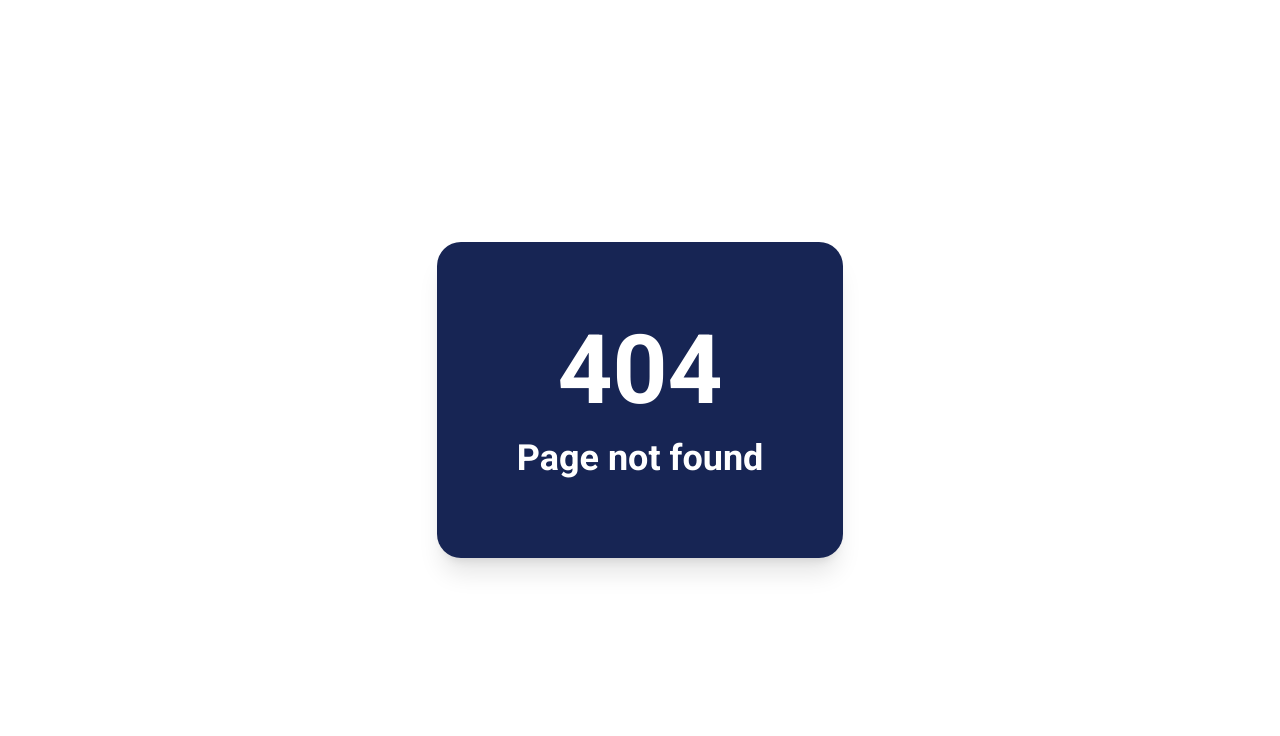
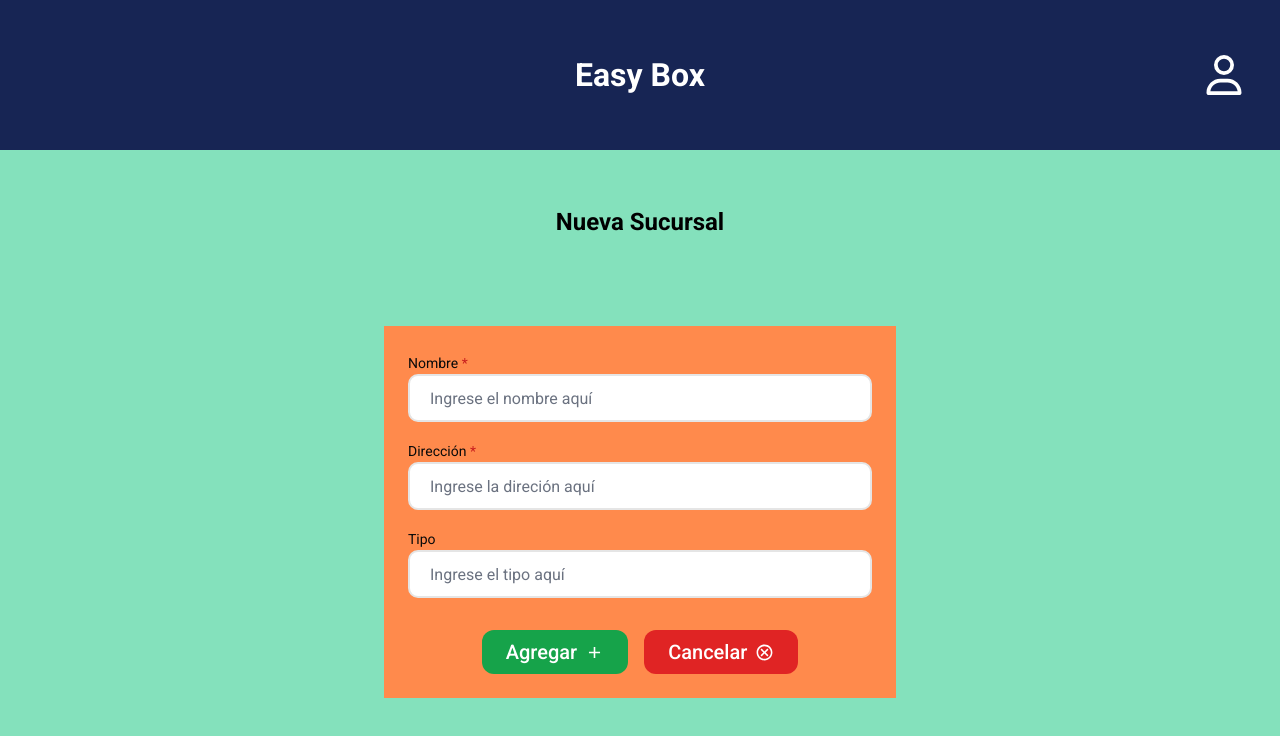
Before and after one commit to sofdev6-02-2024/LosAderezos, a React (Vite) app in the folder apps/frontend/: page /add-branch in a window 1280 px wide. Before the commit this address had no page. Shown: the top 736 px of the page. Built offline with nearby package versions, Linux system fonts and the light colour scheme.

Commit message:
feat: add page to add subsidiary and its service

```diff
--- a/apps/frontend/src/App.jsx
+++ b/apps/frontend/src/App.jsx
@@ -12,6 +12,7 @@
 import AddProductPage from "./pages/AddProductPage";
 import EditProductPage from "./pages/EditProductPage";
 import EditUserPage from "./pages/EditUserPage";
+import AddSubsidiaryPage from "./pages/AddSubsidiaryPage";
 
 function App() {
   return (
@@ -25,6 +26,7 @@
         <Route path="/add-product" element={<AddProductPage />} />
         <Route path="/edit-product/:id" element={<EditProductPage />} />
         <Route path="/branches" element={<NotFound />} />
+        <Route path="/add-branch" element={<AddSubsidiaryPage />} />
         <Route path="/notifications" element={<NotFound />} />
         <Route path="/addUsers" element={<AddUser />} />
         <Route path="/users" element={<UserPage />} />
--- /dev/null
+++ b/apps/frontend/src/pages/AddSubsidiaryPage.jsx
@@ -0,0 +1,121 @@
+import { Formik, Form } from "formik";
+import * as Yup from "yup";
+import InputField from "../components/InputField";
+import Button from "../components/Button";
+import { MdAdd, MdOutlineCancel } from "react-icons/md";
+import { useNavigate } from "react-router-dom";
+import { toast } from "sonner";
+import { useUser } from "../hooks/UserUser";
+import { createSubsidiary } from "../services/SubsidiaryService";
+
+const AddSubsidiarySchema = Yup.object().shape({
+  name: Yup.string().required("El nombre de la sucursal es obligatorio"),
+  location: Yup.string().required("La dirección es obligatoria"),
+  type: Yup.string(),
+});
+
+function AddSubsidiaryPage() {
+  const { user } = useUser();
+  const navigate = useNavigate();
+
+  const handleSubmit = async (values) => {
+    try {
+      const subsidiaryData = {
+        location: values.location,
+        name: values.name,
+        type: values.type || "",
+        companyId: user.companyId,
+      };
+
+      await createSubsidiary(subsidiaryData);
+
+      toast.success("Sucursal creada correctamente");
+      navigate("/branches");
+    } catch (error) {
+      console.error("Error al crear la sucursal:", error);
+      toast.error("Hubo un error al procesar su solicitud. Por favor, inténtelo de nuevo.");
+    }
+  };
+
+  return (
+    <div
+      className="flex flex-col items-center bg-green-300 w-full p-14 space-y-16"
+      style={{ height: "calc(100vh - 150px)" }}
+    >
+      <h2 className="text-2xl font-roboto font-bold text-center mb-6">Nueva Sucursal</h2>
+      <Formik
+        initialValues={{
+          name: "",
+          location: "",
+          type: "",
+        }}
+        validationSchema={AddSubsidiarySchema}
+        onSubmit={handleSubmit}
+      >
+        {({ errors, touched }) => (
+          <Form className="flex flex-col gap-2 w-full max-w-lg mx-auto p-6 bg-orange-400">
+            <InputField
+              id="name"
+              label="Nombre"
+              name="name"
+              placeholder="Ingrese el nombre aquí"
+              type="text"
+              isCorrect={!(errors.name && touched.name)}
+              isRequired={true}
+            />
+            {touched.name && errors.name && (
+              <div className="text-red-500 text-sm">{errors.name}</div>
+            )}
+            <InputField
+              id="location"
+              label="Dirección"
+              name="location"
+              placeholder="Ingrese la direción aquí"
+              type="text"
+              isCorrect={!(errors.location && touched.location)}
+              isRequired={true}
+            />
+            {touched.location && errors.location && (
+              <div className="text-red-500 text-sm">{errors.location}</div>
+            )}
+            <InputField
+              id="type"
+              label="Tipo"
+              name="type"
+              placeholder="Ingrese el tipo aquí"
+              type="text"
+              isCorrect={!(errors.type && touched.type)}
+              isRequired={false}
+            />
+            {touched.type && errors.type && (
+              <div className="text-red-500 text-sm">{errors.type}</div>
+            )}
+
+            <div className="flex justify-center gap-4 mt-4">
+              <Button
+                isSubmit
+                type="common"
+                className="bg-[#16a34a] font-roboto font-medium text-xl text-white rounded-xl px-6 py-2 flex items-center gap-2"
+              >
+                Agregar
+                <MdAdd size={19} />
+              </Button>
+              <Button
+                type="common"
+                className="bg-red-600 font-roboto font-medium text-xl text-white rounded-xl px-6 py-2 flex items-center gap-2"
+                onClick={() => {
+                  navigate("/branches");
+                }}
+              >
+                Cancelar
+                <MdOutlineCancel size={19} />
+              </Button>
+            </div>
+          </Form>
+        )}
+      </Formik>
+    </div>
+  );
+}
+
+export default AddSubsidiaryPage;
--- /dev/null
+++ b/apps/frontend/src/services/SubsidiaryService.js
@@ -0,0 +1,27 @@
+import axios from "axios";
+
+export const subsidiaryAPI = axios.create({
+  baseURL: "http://localhost:8000/products",
+});
+
+export async function createSubsidiary(subsidiaryData) {
+  try {
+    const response = await subsidiaryAPI.post("/Subsidiary", subsidiaryData);
+    return response.data;
+  } catch (error) {
+    throw new Error(
+      error.response?.data?.message || "Error al crear la sucursal"
+    );
+  }
+}
+
+export async function updateSubsidiary(subsidiaryData) {
+  try {
+    const response = await subsidiaryAPI.put(`/Subsidiary`, subsidiaryData);
+    return response.data;
+  } catch (error) {
+    throw new Error(
+      error.response?.data?.message || "Error al actualizar la sucursal"
+    );
+  }
+}
```
